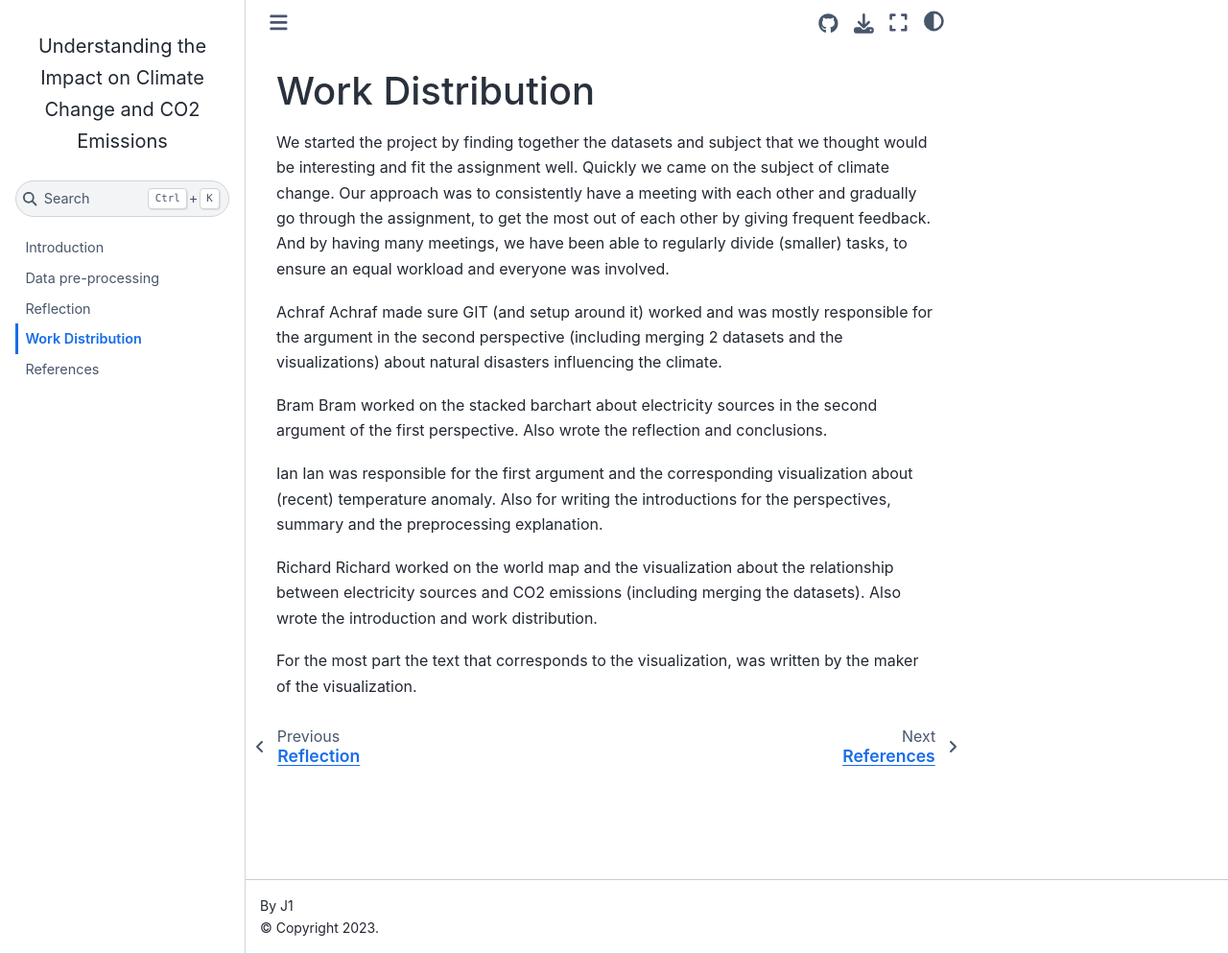
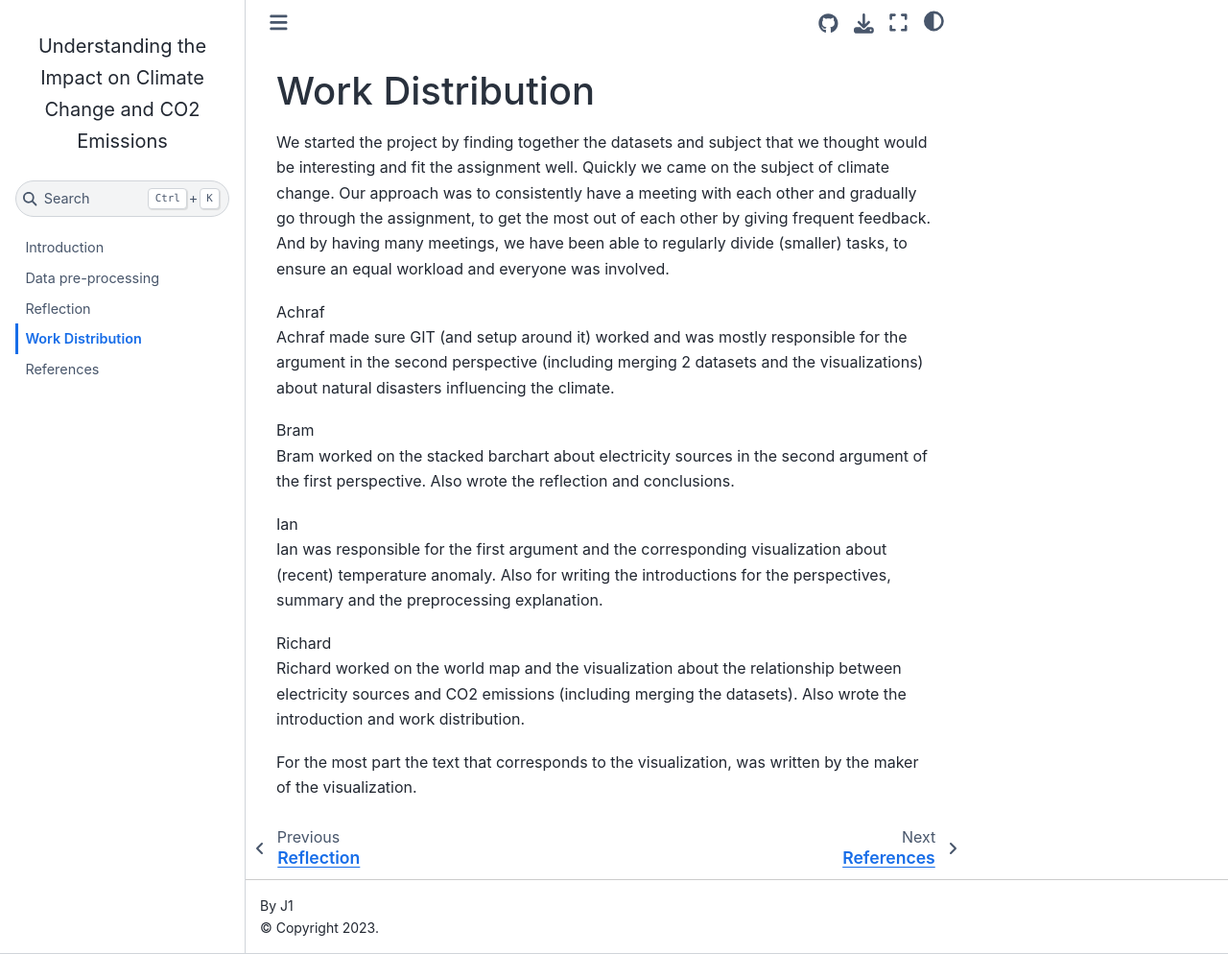
Before and after one commit to CloudDigital101/Example, a Jupyter Book: the page built from docs/book/Work_distribution.md, in a window 1280 px wide and 994 px high. Shown: the whole window at 96% size. Built offline with Jupyter Book 1.0.4 settings and Sphinx 7.4.7 and the Sphinx Book theme 1.1.4, drawn with Linux system fonts in a browser that asks for light colours; pages that are not in the unit, such as notebooks, are missing from menus; comment, search, counter and statistics services are not loaded.

```diff
--- a/docs/book/Work_distribution.md
+++ b/docs/book/Work_distribution.md
@@ -1,16 +1,16 @@
 # Work Distribution
 We started the project by finding together the datasets and subject that we thought would be interesting and fit the assignment well. Quickly we came on the subject of climate change. Our approach was to consistently have a meeting with each other and gradually go through the assignment, to get the most out of each other by giving frequent feedback. And by having many meetings, we have been able to regularly divide (smaller) tasks, to ensure an equal workload and everyone was involved.
 
-Achraf
+Achraf<br>
 Achraf made sure GIT (and setup around it) worked and was mostly responsible for the argument in the second perspective (including merging 2 datasets and the visualizations) about natural disasters influencing the climate.
 
-Bram
+Bram<br>
 Bram worked on the stacked barchart about electricity sources in the second argument of the first perspective. Also wrote the reflection and conclusions.
 
-Ian
+Ian<br>
 Ian was responsible for the first argument and the corresponding visualization about (recent) temperature anomaly. Also for writing the introductions for the perspectives, summary and the preprocessing explanation.
 
-Richard
+Richard<br>
 Richard worked on the world map and the visualization about the relationship between electricity sources and CO2 emissions (including merging the datasets). Also wrote the introduction and work distribution.
 
 For the most part the text that corresponds to the visualization, was written by the maker of the visualization.
```
